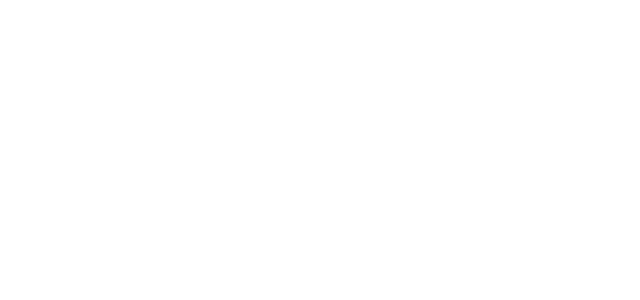
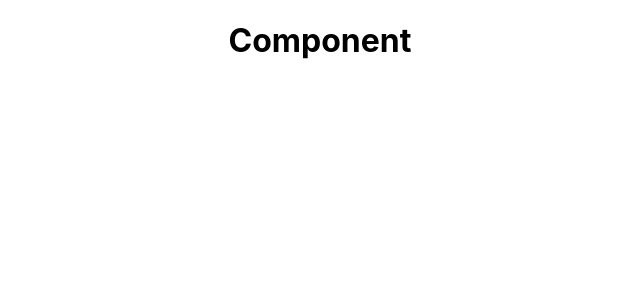
Before and after one commit to prerna1113/js, a React (Create React App) app in the folder my/: page / in a window 1280 px wide. Shown: the top 300 px of the page, without its empty margins (320-960 px from the left). Built offline with nearby package versions, Linux system fonts and the light colour scheme.

Commit message:
component added

```diff
--- a/my/src/App.js
+++ b/my/src/App.js
@@ -1,9 +1,11 @@
 import logo from './logo.svg';
 import './App.css';
+import Component from './Component/Component.js'
 
 function App() {
   return (
     <div className="App">
+      <Component />
 
     </div>
   );
--- /dev/null
+++ b/my/src/Component/Component.js
@@ -0,0 +1,9 @@
+import React from 'react';
+
+function Component(){
+    return (
+        <h1>Component</h1>
+    )
+}
+
+export default Component
```
Also changed, not shown: my/src/Component/Gallery.jsx (added, +11 -0 lines).
